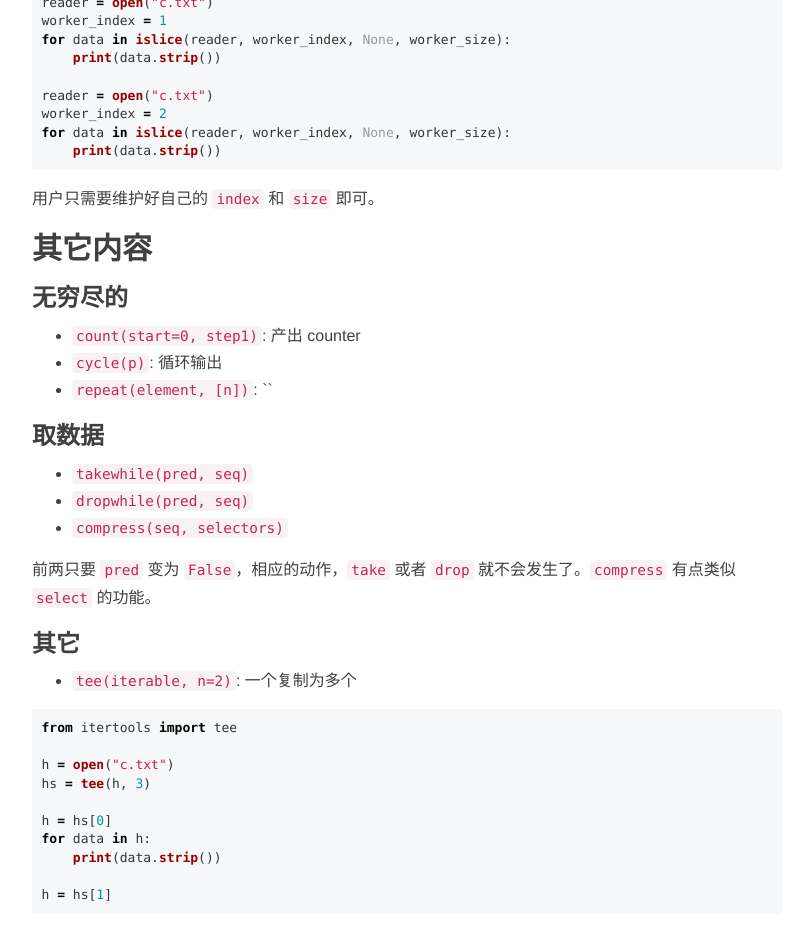
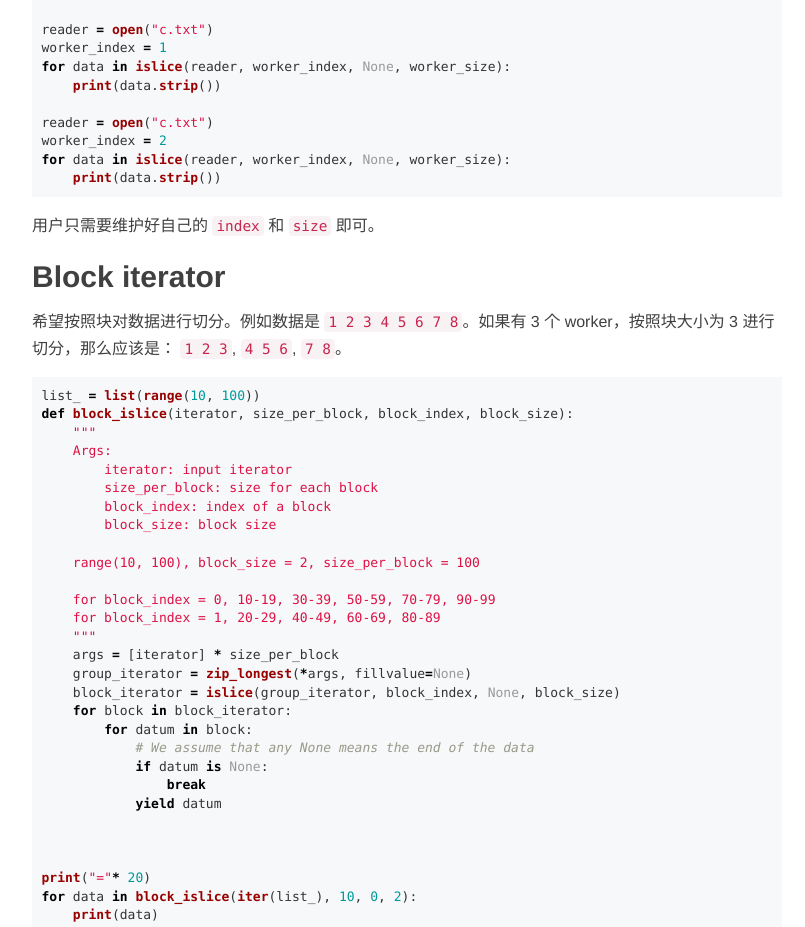
Before and after one commit to chunyang-wen/chunyang-wen.github.io, a Jekyll site: the page built from _posts/2022/2022-04-21-itertools-python.md, in a window 1280 px wide and 1400 px high, scrolled down 3180 px. Shown: the top 927 px of the window, without its empty margins (233-1038 px from the left). Built offline with Jekyll 4.4.1, drawn with Linux system fonts in a browser that asks for light colours; comment, search, counter and statistics services are not loaded; some of the changed text lies outside the part shown.

Commit message:
update: block_iterator

````diff
--- a/_posts/2022/2022-04-21-itertools-python.md
+++ b/_posts/2022/2022-04-21-itertools-python.md
@@ -165,6 +165,47 @@ for data in islice(reader, worker_index, None, worker_size):
 
 用户只需要维护好自己的 `index` 和 `size` 即可。
 
+## Block iterator
+
+希望按照块对数据进行切分。例如数据是 `1 2 3 4 5 6 7 8`。如果有 3 个 worker，按照块大小为
+3 进行切分，那么应该是： `1 2 3`, `4 5 6`, `7 8`。
+
+```python
+list_ = list(range(10, 100))
+def block_islice(iterator, size_per_block, block_index, block_size):
+    """
+    Args:
+        iterator: input iterator
+        size_per_block: size for each block
+        block_index: index of a block
+        block_size: block size
+
+    range(10, 100), block_size = 2, size_per_block = 100
+
+    for block_index = 0, 10-19, 30-39, 50-59, 70-79, 90-99
+    for block_index = 1, 20-29, 40-49, 60-69, 80-89
+    """
+    args = [iterator] * size_per_block
+    group_iterator = zip_longest(*args, fillvalue=None)
+    block_iterator = islice(group_iterator, block_index, None, block_size)
+    for block in block_iterator:
+        for datum in block:
+            # We assume that any None means the end of the data
+            if datum is None:
+                break
+            yield datum
+
+
+
+print("="* 20)
+for data in block_islice(iter(list_), 10, 0, 2):
+    print(data)
+
+print("="* 20)
+for data in block_islice(iter(list_), 10, 1, 2):
+    print(data)
+```
+
 ## 其它内容
 
 ### 无穷尽的
````
